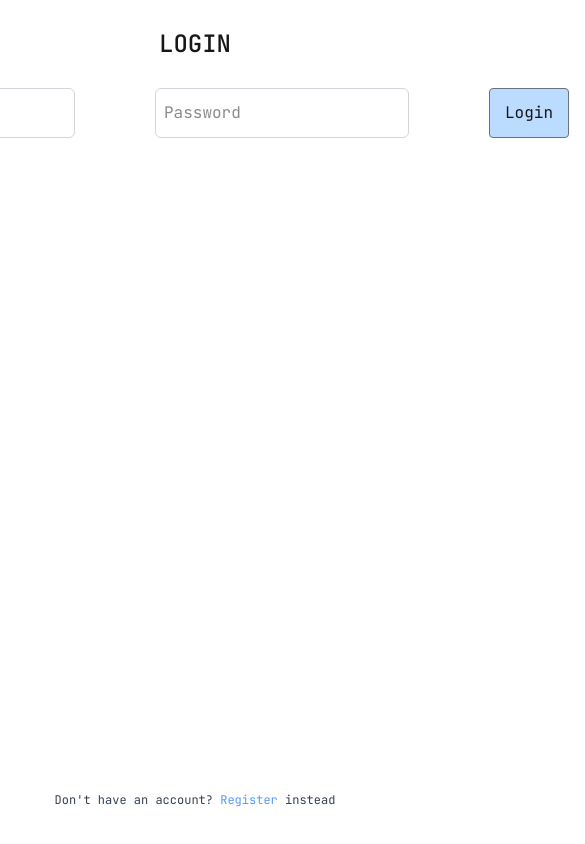
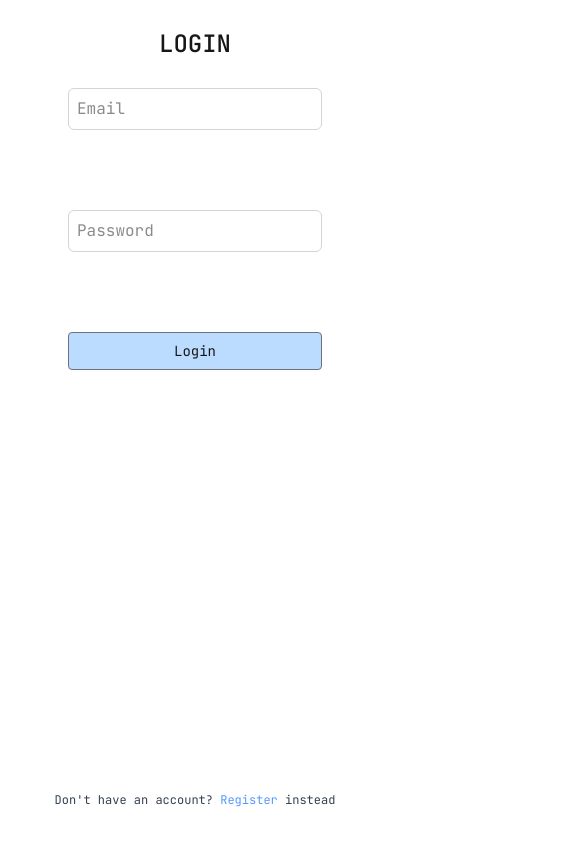
Before and after one commit to clydexmarty09/Job-App-Tracker-, a Next.js app: page /login in a window 390 px wide. Shown: the whole page, 585 px wide, since content can reach past the window. Built offline with nearby package versions, Linux system fonts and the light colour scheme.

Commit message:
added login phone query

```diff
--- a/app/login/page.tsx
+++ b/app/login/page.tsx
@@ -37,11 +37,11 @@ export default function Login() {
 
 
     return(
-        <main className="min-h-screen m-auto p-4 flex flex-col items-center">
+        <main className="overflow-hidden min-h-dvh m-auto p-4 flex flex-col items-center">
             <h1 className="font-medium text-2xl p-3"> LOGIN</h1>
 
 
-        <form className="flex gap-20 p-4" onSubmit={handleSubmit}>
+        <form className="flex flex-col md:flex-row gap-20 p-4" onSubmit={handleSubmit}>
             <input
             className="border border-gray-300 rounded-md p-2"
              type="email"
@@ -58,7 +58,7 @@ export default function Login() {
              placeholder="Password"
              />
 
-             <button className="transition hover:scale-105 text-center border rounded w-20 p-3 border-gray-500 bg-blue-300/60" type="submit"> Login </button>
+             <button className="text-sm md:text-base transition hover:scale-105 text-center border rounded w-full md:w-20 p-2 md:p-3 border-gray-500 bg-blue-300/60" type="submit"> Login </button>
         </form>
 
          <p className="text-xs text-gray-700 mt-auto p-5"> Don't have an account? <span> <Link className="text-blue-500/80 hover:underline" href="/register"> Register </Link> instead </span> </p>
```
